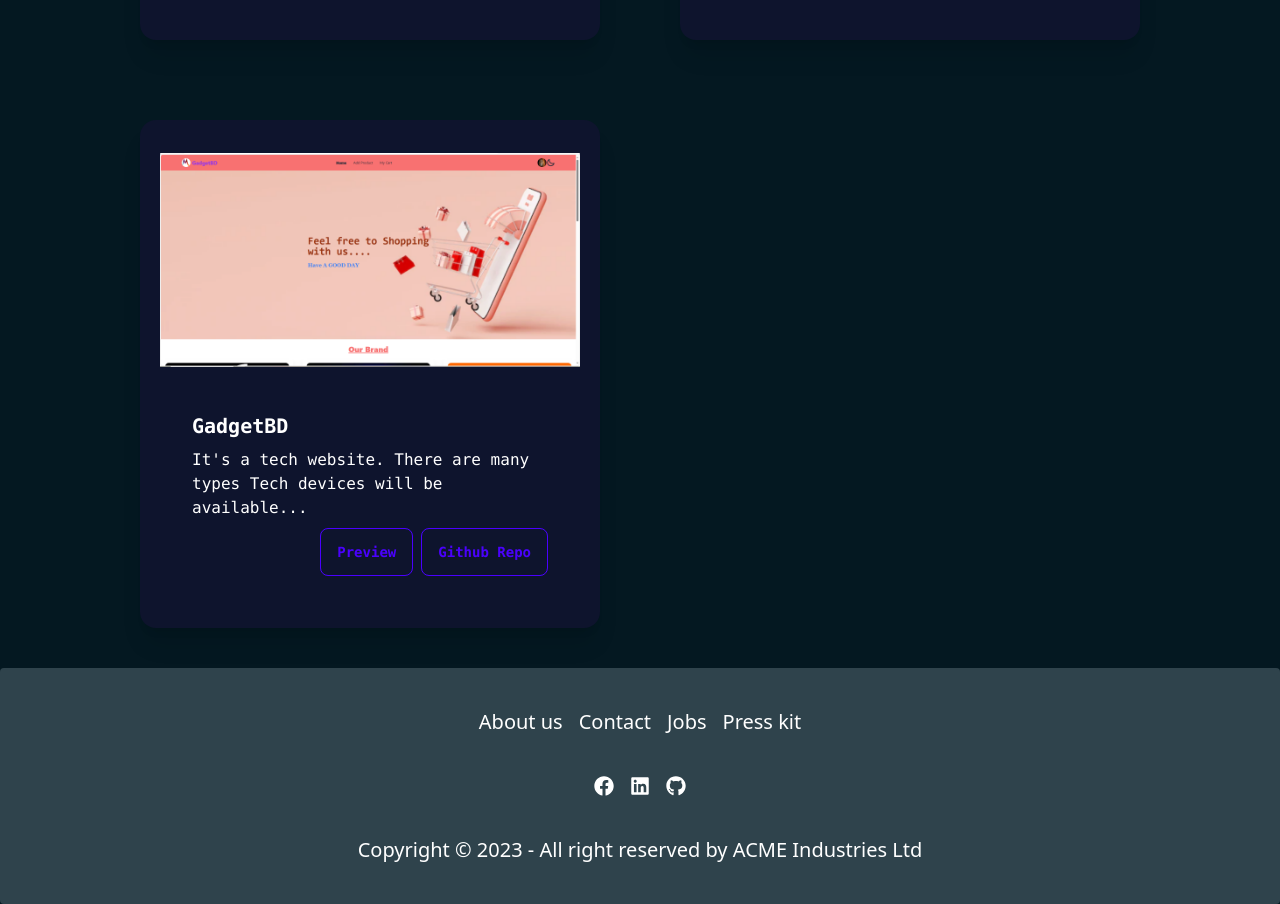
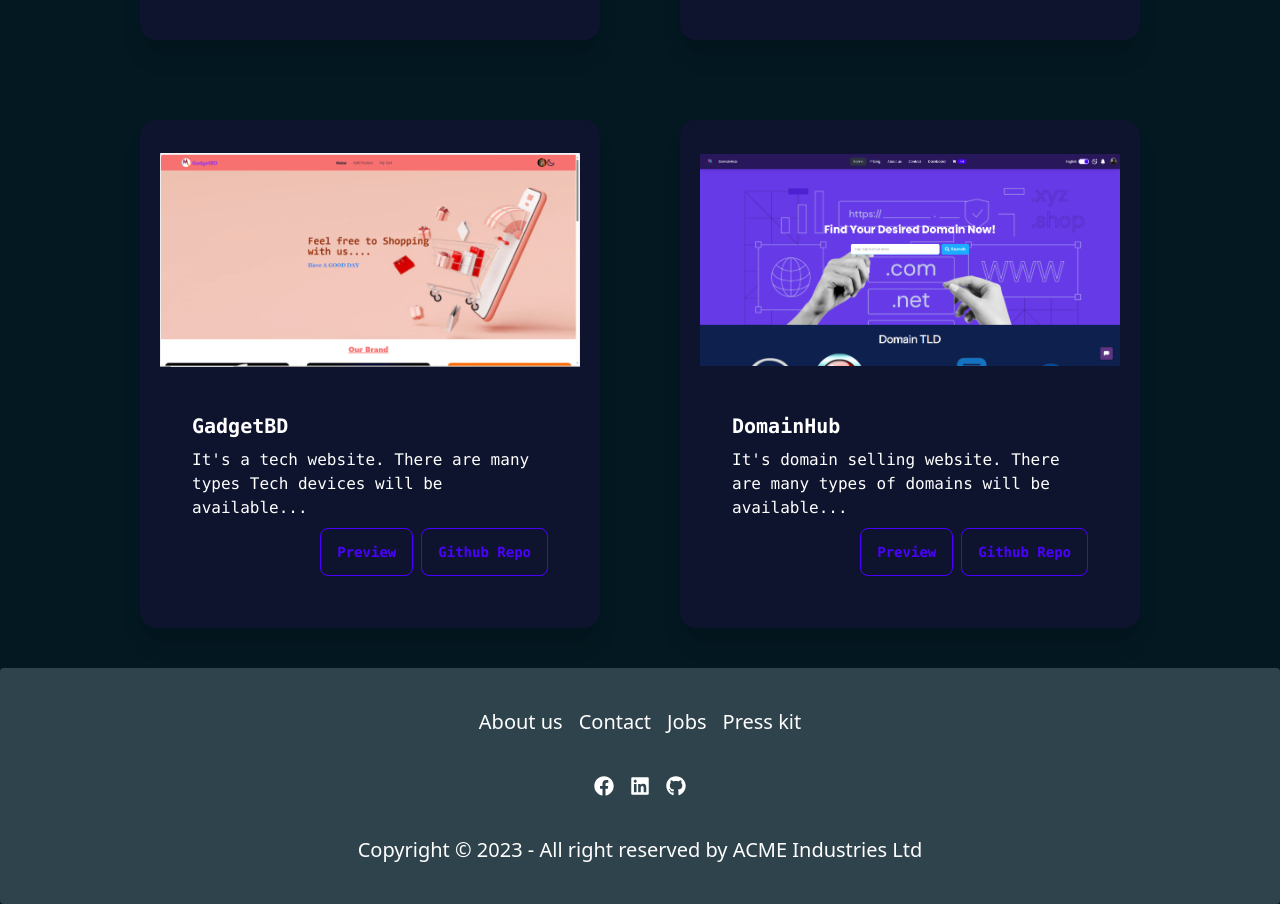
Before and after one commit to Digontha/My-Protfolio, a React (Vite) app: page / in a window 1280 px wide. Shown: the part 1840-2744 px from the top of the page. Built offline with nearby package versions, Linux system fonts and the light colour scheme.

Commit message:
Added a new team project

```diff
--- a/src/components/LatestProjects.jsx
+++ b/src/components/LatestProjects.jsx
@@ -3,6 +3,7 @@ import { Link } from "react-router-dom";
 import img1 from "../../public/project1.png"
 import img2 from "../../public/project2.png"
 import img3 from "../../public/project3.png"
+import img4 from "../../public/team-project.png"
 
 const LatestProjects = () => {
     return (
@@ -45,6 +46,18 @@ const LatestProjects = () => {
                         </div>
                     </div>
                 </div>
+
+                <div className="card   bg-[#0E142D] shadow-xl p-5">
+                    <figure className="w-full h-60"><img src={img4} className="lg:w-[100%]" alt="Album" /></figure>
+                    <div className="card-body">
+                        <h2 className="card-title">DomainHub</h2>
+                        <p>It's domain selling website. There are many types of domains will be available...</p>
+                        <div className="card-actions justify-end">
+                            <Link to="https://domain-hub-a81ae.web.app" target="blank"><button className="btn btn-primary btn-outline">Preview</button></Link>
+                            <Link target="blank" to="https://github.com/khansuhad/domain-hub"><button className="btn btn-primary btn-outline">Github Repo</button></Link>
+                        </div>
+                    </div>
+                </div>
             </div>
         </>
     );
```
Also changed, not shown: public/team-project.png (added).
